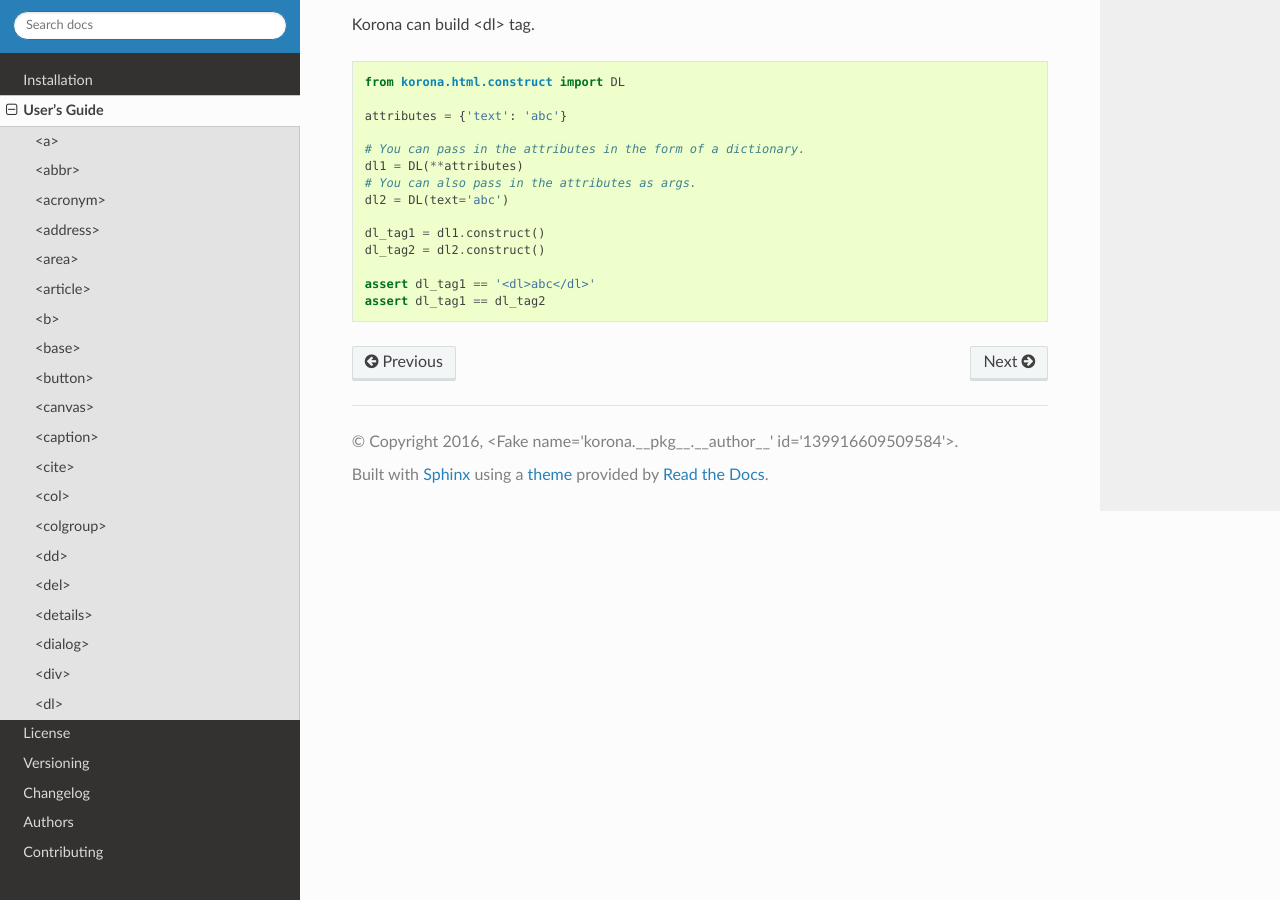
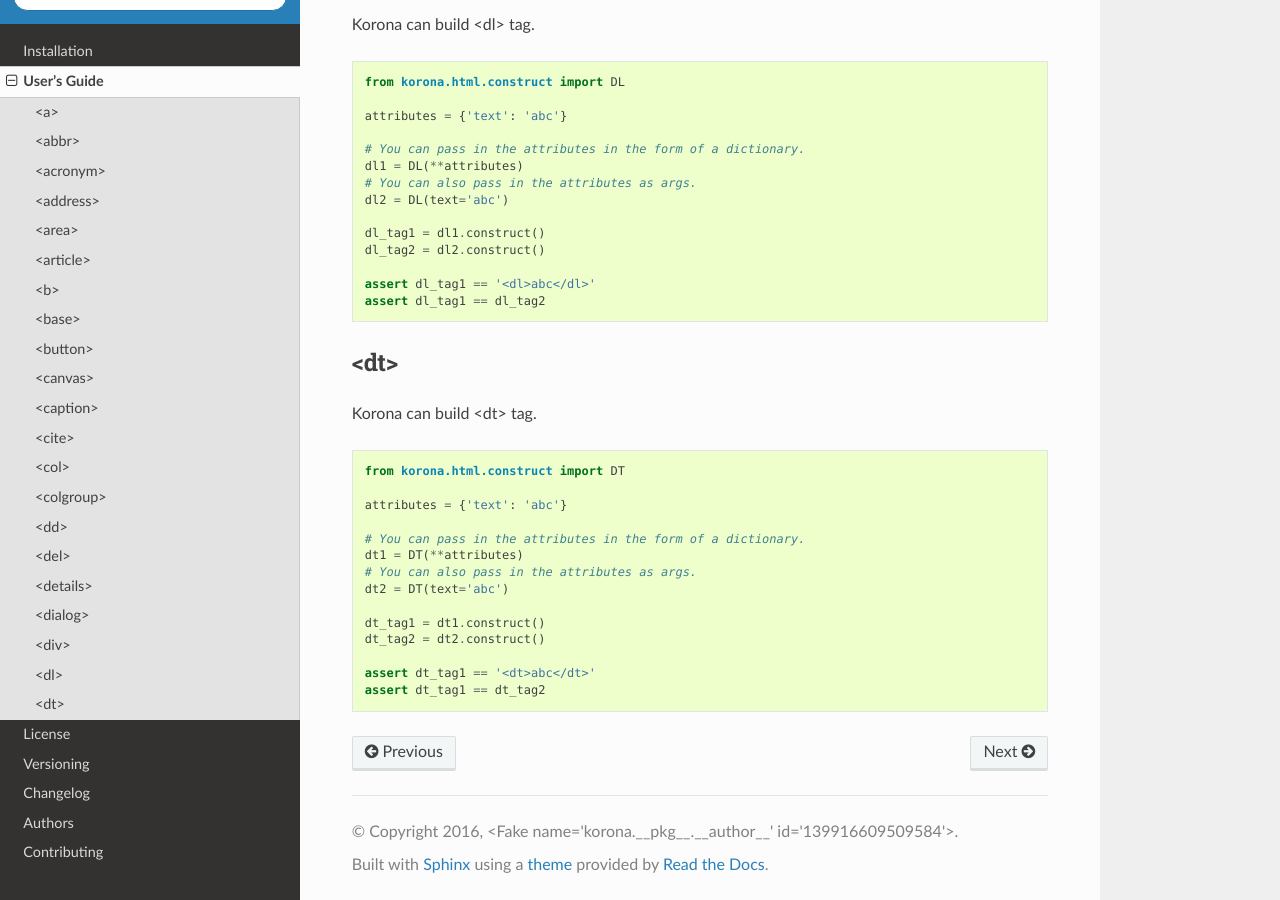
Before and after one commit to bharadwajyarlagadda/korona, a Sphinx documentation site: the page built from docs/guide.rst, in a window 1280 px wide and 900 px high, scrolled down 9625 px. Built offline with Sphinx 7.4.7 and the Read the Docs theme 2.0.0, drawn with Linux system fonts in a browser that asks for light colours; the version number could not be read and is left out.

Commit message:
Added an example for constructing <dt></dt> tag

```diff
--- a/docs/guide.rst
+++ b/docs/guide.rst
@@ -521,3 +521,25 @@ Korona can build <dl> tag.
 
     assert dl_tag1 == '<dl>abc</dl>'
     assert dl_tag1 == dl_tag2
+
+<dt>
+----
+
+Korona can build <dt> tag.
+
+.. code-block:: python
+
+    from korona.html.construct import DT
+
+    attributes = {'text': 'abc'}
+
+    # You can pass in the attributes in the form of a dictionary.
+    dt1 = DT(**attributes)
+    # You can also pass in the attributes as args.
+    dt2 = DT(text='abc')
+
+    dt_tag1 = dt1.construct()
+    dt_tag2 = dt2.construct()
+
+    assert dt_tag1 == '<dt>abc</dt>'
+    assert dt_tag1 == dt_tag2
```
